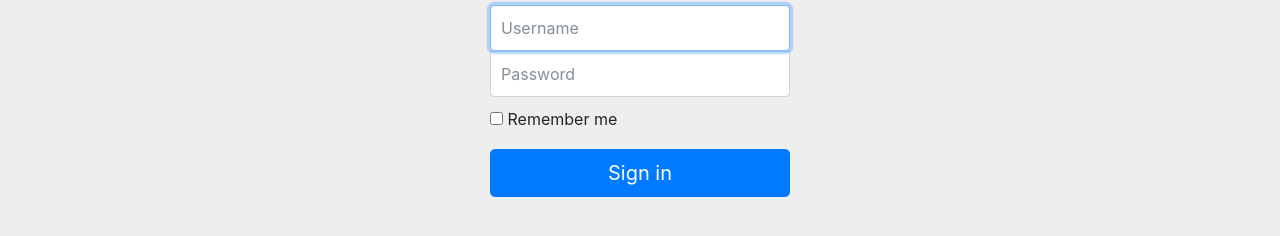
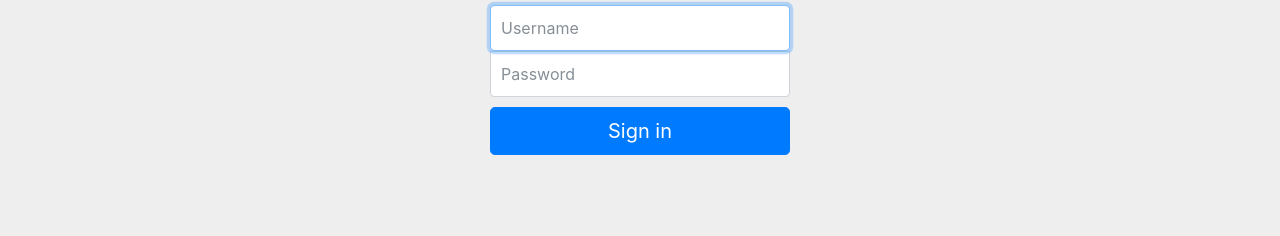
Before and after one commit to KaloyanT/weatherApp, a plain HTML site: page frontend/vanillaJsClient/login.html in a window 1280 px wide. Shown: the part 146-382 px from the top of the page. Drawn offline with nearby package versions, Linux system fonts and the light colour scheme.

Commit message:
Small fix on the login page

```diff
--- a/frontend/vanillaJsClient/login.html
+++ b/frontend/vanillaJsClient/login.html
@@ -49,15 +49,11 @@
 
     <form class="form-signin" id="form-login">
         <h2 class="form-signin-heading">Please sign in</h2>
-        <label for="inputUsername" class="sr-only">Email address</label>
+        <label for="inputUsername" class="sr-only">Username</label>
         <input type="text" id="inputUsername" class="form-control" placeholder="Username" required autofocus>
         <label for="inputPassword" class="sr-only">Password</label>
         <input type="password" id="inputPassword" class="form-control" placeholder="Password" required>
-        <div class="checkbox">
-            <label>
-                <input type="checkbox" value="remember-me"> Remember me
-            </label>
-        </div>
+
         <button class="btn btn-lg btn-primary btn-block" type="submit">Sign in</button>
     </form>
 
```
